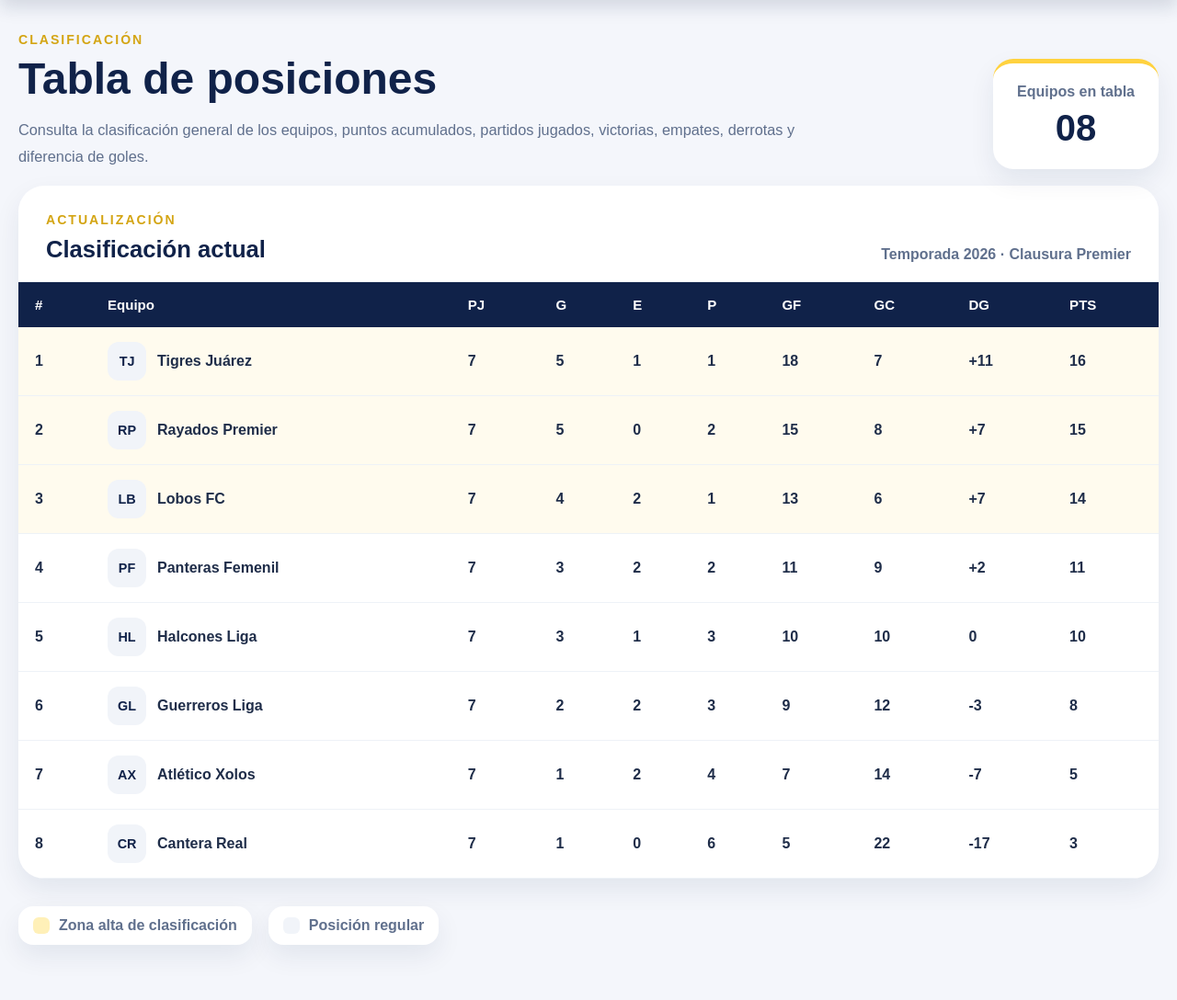
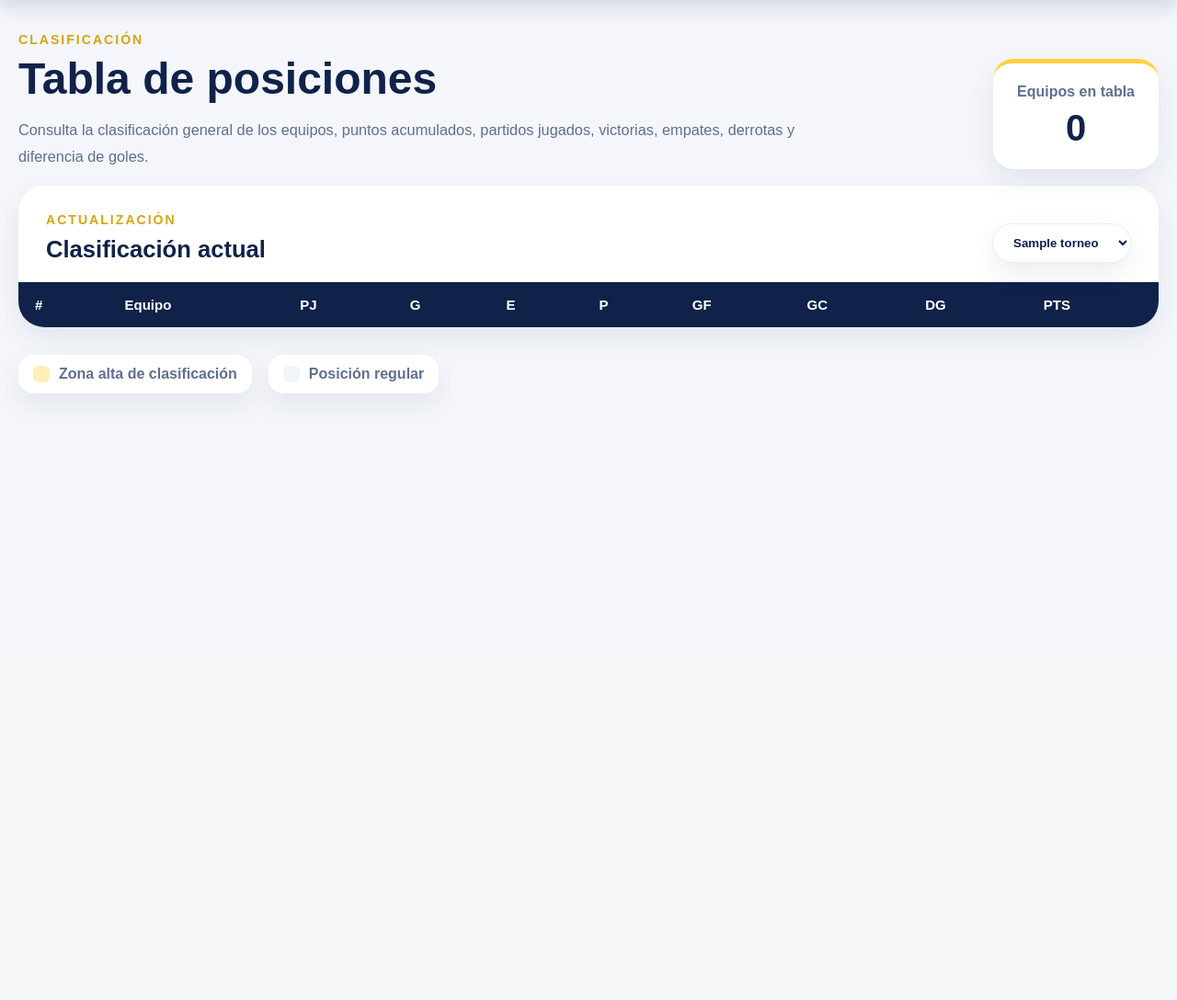
Before and after one commit to KSinloop/soccerpremier_app1, a Flask app: page /posiciones in a window 1280 px wide. Shown: the part 92-1180 px from the top of the page at 92% size. After the commit the page ends 530 px from the top, so only its background shows below. Run offline with Flask 3, Linux system fonts and the light colour scheme; tables that the repository leaves empty hold one stand-in row (values such as "Sample post"); lists and menus that the app fills with data are empty.

Commit message:
Screen de posiciones conectada

```diff
--- a/routes/public.py
+++ b/routes/public.py
@@ -1,6 +1,6 @@
 from flask import Blueprint, jsonify, request, render_template
 from db import db
-from models import Torneo, Equipo, Cancha, Partido, Anuncio, Jugador, Inscripcion, RegistroJugador, ContactoEmergencia, Arbitro, Gol, Incidencia, LogMovimiento
+from models import Torneo, Equipo, Cancha, Partido, Anuncio, Jugador, Inscripcion, RegistroJugador, Gol, Incidencia
 from sqlalchemy import func
 
 public_bp = Blueprint("public", __name__)
@@ -97,7 +97,74 @@ def pagina_resultados():
 
 @public_bp.get("/posiciones")
 def pagina_posiciones():
-    return render_template("public/posiciones.html")
+    torneos = db.session.execute(db.select(Torneo).order_by(Torneo.id.desc())).scalars().all()
+    torneo_id = request.args.get("torneo_id", type=int)
+
+    # Si no mandan torneo_id, usamos el primero disponible
+    if not torneo_id and torneos:
+        torneo_id = torneos[0].id
+
+    tabla = []
+
+    if torneo_id:
+        partidos = db.session.execute(
+            db.select(Partido)
+            .where(Partido.torneo_id == torneo_id)
+            .where(Partido.estado == "Finalizado")
+        ).scalars().all()
+
+        # Inicializamos stats por inscripcion
+        stats = {}
+        for partido in partidos:
+            for insc in [partido.inscripcion_1, partido.inscripcion_2]:
+                if insc.id not in stats:
+                    stats[insc.id] = {
+                        "nombre": insc.equipo.nombre,
+                        "PJ": 0, "G": 0, "E": 0, "P": 0,
+                        "GF": 0, "GC": 0
+                    }
+
+        # Procesamos cada partido
+        for partido in partidos:
+            g1, g2 = calcular_marcador(partido)
+            id1 = partido.inscripcion_1_id
+            id2 = partido.inscripcion_2_id
+
+            # Goles
+            stats[id1]["GF"] += g1
+            stats[id1]["GC"] += g2
+            stats[id2]["GF"] += g2
+            stats[id2]["GC"] += g1
+
+            # Partidos jugados
+            stats[id1]["PJ"] += 1
+            stats[id2]["PJ"] += 1
+
+            # Resultado
+            if g1 > g2:
+                stats[id1]["G"] += 1
+                stats[id2]["P"] += 1
+            elif g1 == g2:
+                stats[id1]["E"] += 1
+                stats[id2]["E"] += 1
+            else:
+                stats[id2]["G"] += 1
+                stats[id1]["P"] += 1
+
+        # Calculamos DG y PTS, convertimos a lista
+        for s in stats.values():
+            s["DG"] = s["GF"] - s["GC"]
+            s["PTS"] = s["G"] * 3 + s["E"]
+
+        # Ordenamos: primero por puntos, luego por DG como desempate
+        tabla = sorted(stats.values(), key=lambda x: (x["PTS"], x["DG"]), reverse=True)
+
+    return render_template(
+        "public/posiciones.html",
+        tabla=tabla,
+        torneos=torneos,
+        torneo_id=torneo_id
+    )
 
 @public_bp.get("/estadisticas")
 def pagina_estadisticas():
--- a/templates/public/posiciones.html
+++ b/templates/public/posiciones.html
@@ -14,7 +14,7 @@
 
         <div class="page-hero-badge">
             <span>Equipos en tabla</span>
-            <strong>08</strong>
+            <strong>{{ tabla|length }}</strong>
         </div>
     </div>
 </section>
@@ -26,7 +26,13 @@
                 <span class="section-kicker">ACTUALIZACIÓN</span>
                 <h3>Clasificación actual</h3>
             </div>
-            <p>Temporada 2026 · Clausura Premier</p>
+            <select onchange="window.location.href='?torneo_id=' + this.value" class="toolbar-pill">
+                {% for torneo in torneos %}
+                <option value="{{ torneo.id }}" {% if torneo.id == torneo_id %}selected{% endif %}>
+                    {{ torneo.nombre }}
+                </option>
+                {% endfor %}
+            </select>
         </div>
 
         <div class="tabla-wrap">
@@ -46,149 +52,25 @@
                     </tr>
                 </thead>
                 <tbody>
-                    <tr class="top-row">
-                        <td>1</td>
+                    {% for t in tabla %}
+                    <tr {% if loop.index <= 3 %}class="top-row"{% endif %}>
+                        <td>{{ loop.index }}</td>
                         <td>
                             <div class="equipo-tabla">
-                                <span class="equipo-mini-avatar">TJ</span>
-                                <span>Tigres Juárez</span>
+                                <span class="equipo-mini-avatar">{{ t.nombre[:2].upper() }} </span>
+                                <span>{{ t.nombre }}</span>
                             </div>
                         </td>
-                        <td>7</td>
-                        <td>5</td>
-                        <td>1</td>
-                        <td>1</td>
-                        <td>18</td>
-                        <td>7</td>
-                        <td>+11</td>
-                        <td><strong>16</strong></td>
+                        <td>{{ t.PJ }}</td>
+                        <td>{{ t.G }}</td>
+                        <td>{{ t.E }}</td>
+                        <td>{{ t.P }}</td>
+                        <td>{{ t.GF }}</td>
+                        <td>{{ t.GC }}</td>
+                        <td>{% if t.DG > 0 %}+{% endif %}{{ t.DG }}</td>
+                        <td><strong>{{ t.PTS }}</strong></td>
                     </tr>
-
-                    <tr class="top-row">
-                        <td>2</td>
-                        <td>
-                            <div class="equipo-tabla">
-                                <span class="equipo-mini-avatar">RP</span>
-                                <span>Rayados Premier</span>
-                            </div>
-                        </td>
-                        <td>7</td>
-                        <td>5</td>
-                        <td>0</td>
-                        <td>2</td>
-                        <td>15</td>
-                        <td>8</td>
-                        <td>+7</td>
-                        <td><strong>15</strong></td>
-                    </tr>
-
-                    <tr class="top-row">
-                        <td>3</td>
-                        <td>
-                            <div class="equipo-tabla">
-                                <span class="equipo-mini-avatar">LB</span>
-                                <span>Lobos FC</span>
-                            </div>
-                        </td>
-                        <td>7</td>
-                        <td>4</td>
-                        <td>2</td>
-                        <td>1</td>
-                        <td>13</td>
-                        <td>6</td>
-                        <td>+7</td>
-                        <td><strong>14</strong></td>
-                    </tr>
-
-                    <tr>
-                        <td>4</td>
-                        <td>
-                            <div class="equipo-tabla">
-                                <span class="equipo-mini-avatar">PF</span>
-                                <span>Panteras Femenil</span>
-                            </div>
-                        </td>
-                        <td>7</td>
-                        <td>3</td>
-                        <td>2</td>
-                        <td>2</td>
-                        <td>11</td>
-                        <td>9</td>
-                        <td>+2</td>
-                        <td><strong>11</strong></td>
-                    </tr>
-
-                    <tr>
-                        <td>5</td>
-                        <td>
-                            <div class="equipo-tabla">
-                                <span class="equipo-mini-avatar">HL</span>
-                                <span>Halcones Liga</span>
-                            </div>
-                        </td>
-                        <td>7</td>
-                        <td>3</td>
-                        <td>1</td>
-                        <td>3</td>
-                        <td>10</td>
-                        <td>10</td>
-                        <td>0</td>
-                        <td><strong>10</strong></td>
-                    </tr>
-
-                    <tr>
-                        <td>6</td>
-                        <td>
-                            <div class="equipo-tabla">
-                                <span class="equipo-mini-avatar">GL</span>
-                                <span>Guerreros Liga</span>
-                            </div>
-                        </td>
-                        <td>7</td>
-                        <td>2</td>
-                        <td>2</td>
-                        <td>3</td>
-                        <td>9</td>
-                        <td>12</td>
-                        <td>-3</td>
-                        <td><strong>8</strong></td>
-                    </tr>
-
-                    <tr>
-                        <td>7</td>
-                        <td>
-                            <div class="equipo-tabla">
-                                <span class="equipo-mini-avatar">AX</span>
-                                <span>Atlético Xolos</span>
-                            </div>
-                        </td>
-                        <td>7</td>
-                        <td>1</td>
-                        <td>2</td>
-                        <td>4</td>
-                        <td>7</td>
-                        <td>14</td>
-                        <td>-7</td>
-                        <td><strong>5</strong></td>
-                    </tr>
-
-                    <tr>
-                        <td>8</td>
-                        <td>
-                            <div class="equipo-tabla">
-                                <span class="equipo-mini-avatar">CR</span>
-                                <span>Cantera Real</span>
-                            </div>
-                        </td>
-                        <td>7</td>
-                        <td>1</td>
-                        <td>0</td>
-                        <td>6</td>
-                        <td>5</td>
-                        <td>22</td>
-                        <td>-17</td>
-                        <td><strong>3</strong></td>
-                    </tr>
+                    {% endfor %}
                 </tbody>
             </table>
         </div>
```
